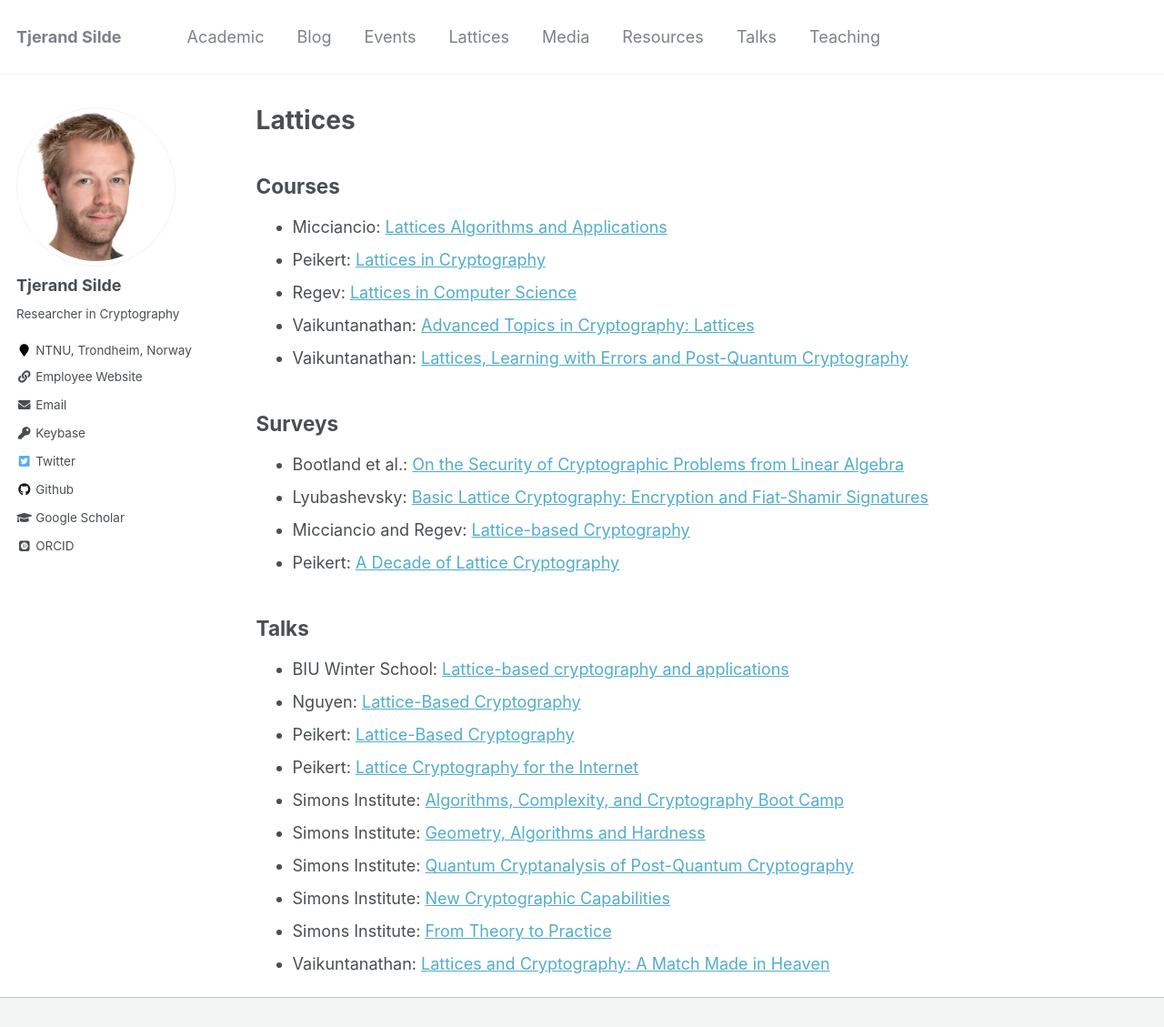
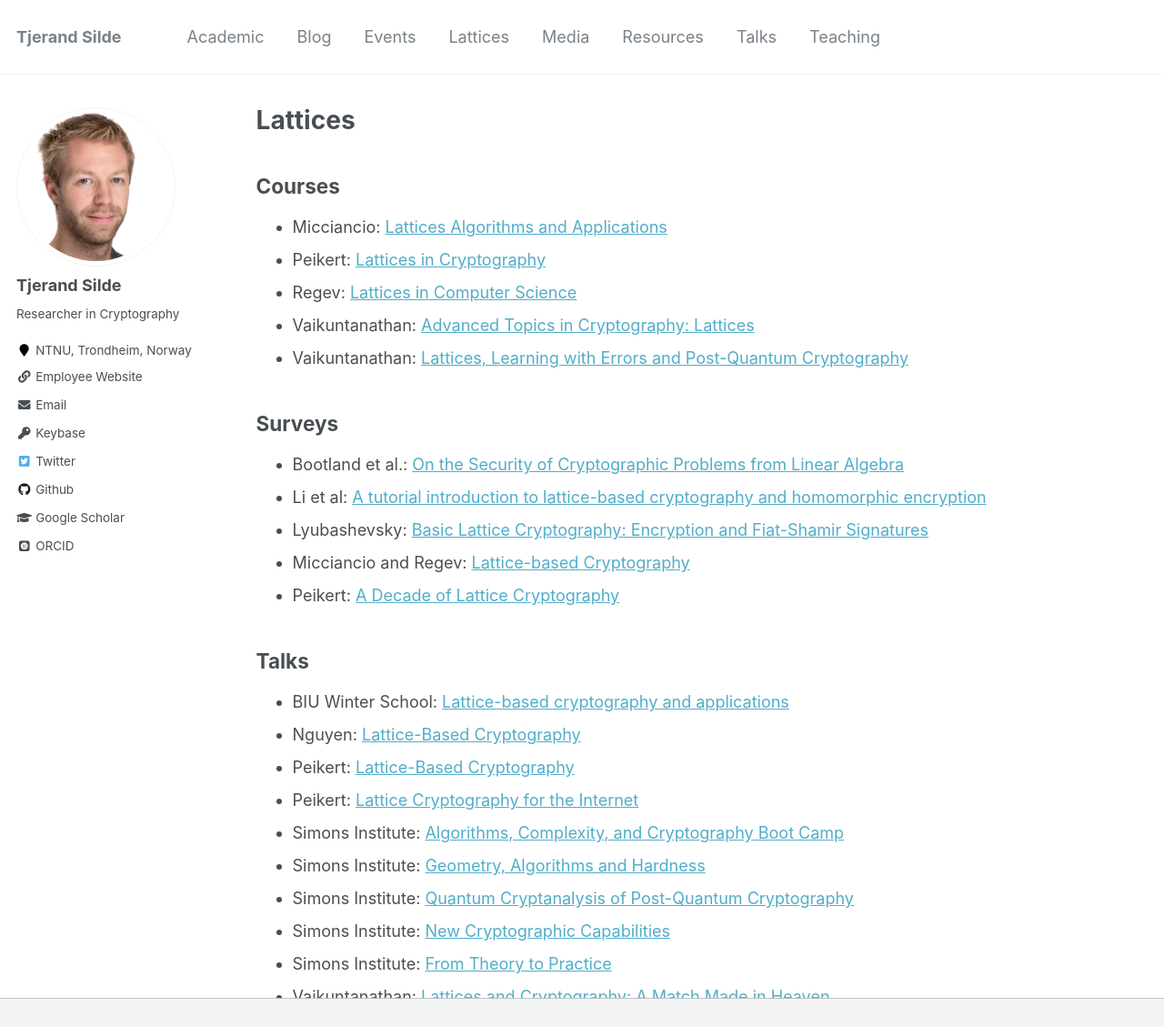
Before and after one commit to tjesi/tjesi.github.io, a Jekyll site: the page built from _pages/lattices.md, in a window 1280 px wide and 1325 px high, cut to the strip 0-1129 px from the top of the window. Shown: the whole strip at 91% size. Built offline with Jekyll 4.4.1, drawn with Linux system fonts in a browser that asks for light colours; some web fonts are replaced.

Commit message:
Update lattices.md

```diff
--- a/_pages/lattices.md
+++ b/_pages/lattices.md
@@ -17,6 +17,7 @@ author_profile: true
 
 - Bootland et al.: [On the Security of Cryptographic
 Problems from Linear Algebra](https://eprint.iacr.org/2021/1354.pdf)
+- Li et al: [A tutorial introduction to lattice-based cryptography and homomorphic encryption](https://arxiv.org/pdf/2208.08125.pdf)
 - Lyubashevsky: [Basic Lattice Cryptography: Encryption and Fiat-Shamir Signatures](https://drive.google.com/file/d/1JTdW5ryznp-dUBBjN12QbvWz9R41NDGU/view)
 - Micciancio and Regev: [Lattice-based Cryptography](https://cseweb.ucsd.edu/~daniele/papers/PostQuantum.pdf)
 - Peikert: [A Decade of Lattice Cryptography](https://web.eecs.umich.edu/~cpeikert/pubs/lattice-survey.pdf)
```
